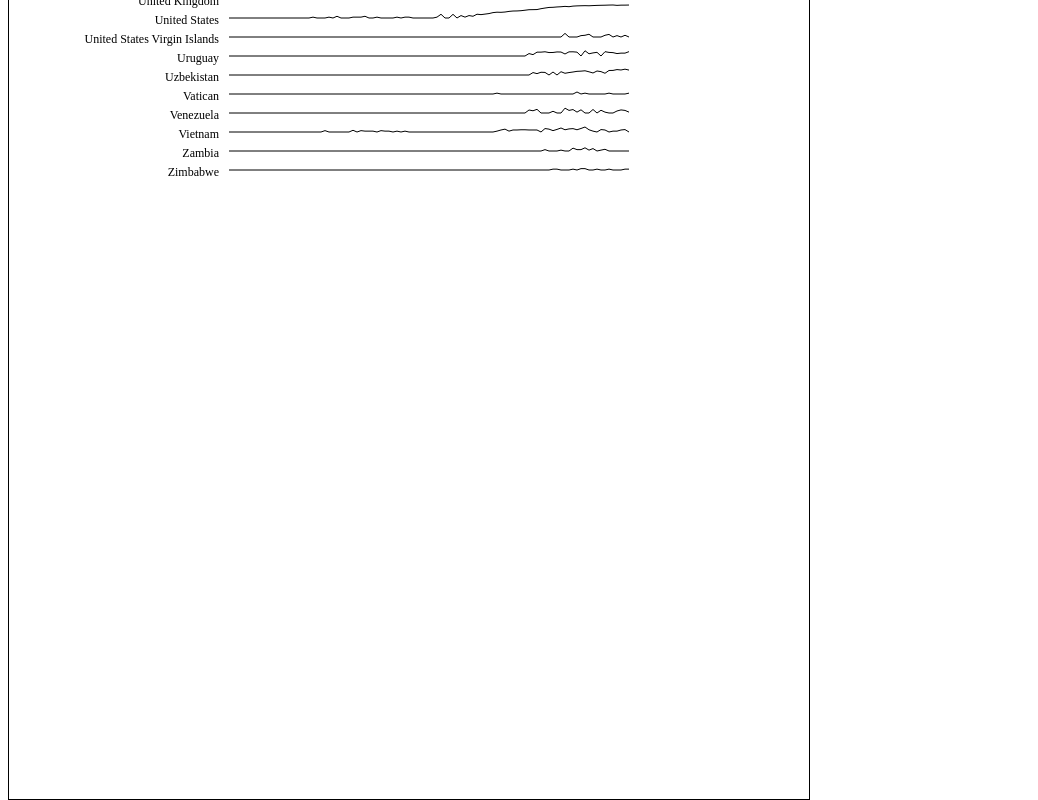
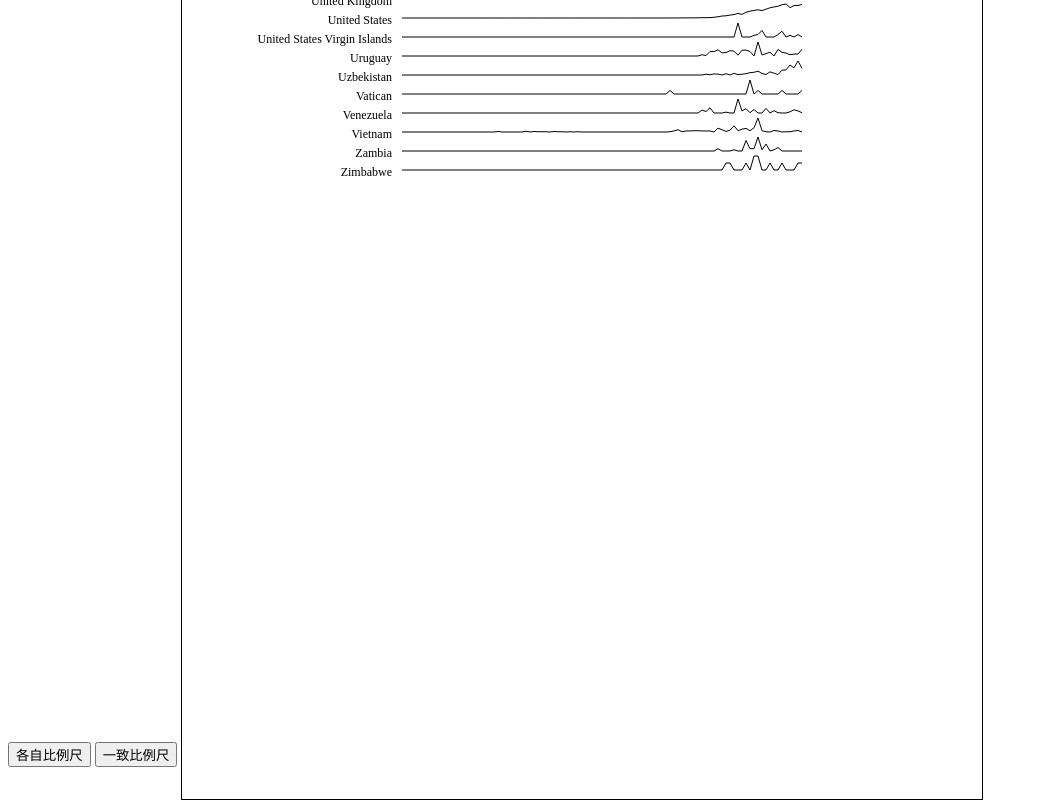
Before and after one commit to Luna-Lovegoood/pulse-chart, a plain HTML site: page index.html in a window 1280 px wide. Shown: the part 3750-4550 px from the top of the page, without its empty margins (0-1038 px from the left). Drawn offline with Linux system fonts and the light colour scheme.

Commit message:
两种比例尺

```diff
--- a/index.html
+++ b/index.html
@@ -4,6 +4,8 @@
 	<title>test</title>
 </head>
 <body>
+<button id="respective">各自比例尺</button>
+<button id="consistent">一致比例尺</button>
 <script src="d3.v5.min.js"></script>
 <script type="text/javascript">
 var offset = 220, height = 14;
@@ -38,40 +40,51 @@ d3.csv('data/new_cases.csv').then(data => {
 		}
 	})
 	//console.log(dataset);
-    draw(dataset, 'respective')
+    draw(dataset, 'respective');
 
+    document.getElementById('consistent').onclick = function() {
+        draw(dataset, 'consistent');
+    }
+
+    document.getElementById('respective').onclick = function() {
+        draw(dataset, 'respective');
+    }
 })
 
 function draw(dataset, scale) {
-    console.log(scale);
+    svg.selectAll("*").remove();
 
     var i = 0;
-    var yScale;
+    var yScale, line;
 
     for (var country in dataset) {
         var min = d3.min(dataset[country]);
         var max = d3.max(dataset[country]);
-        if (scale == 'consistent') {
+        if (scale == 'respective') {
             yScale = d3.scaleLinear()
             .domain([min, max])
-            .range([height, 1]);
-        } else if (scale == 'respective') {
+            .range([height, 0]);
+
+            line = d3.line()
+            .x((d,i) => xScale(i))
+            .y(d => yScale(d));
+        } else if (scale == 'consistent') {
             yScale = d3.scaleLog()
             .domain([1, 34272])
             .range([height, 1]);
-        }
 
-        var line = d3.line()
+            line = d3.line()
             .x((d,i) => xScale(i))
             .y(d => {
                 if (!yScale(d+1)) {
-                console.log(yScale(d+1), d);
+                    //console.log(yScale(d+1), d);
                 }
                 return yScale(d+1);
             });
+        }
         //console.log('axis', yScale)
 
-        console.log(line(dataset[country]));
+        //console.log(line(dataset[country]));
 
         svg.append('path')
         .attr('d', line(dataset[country]))
```
Lines whose indentation alone changed are shown as unchanged.
